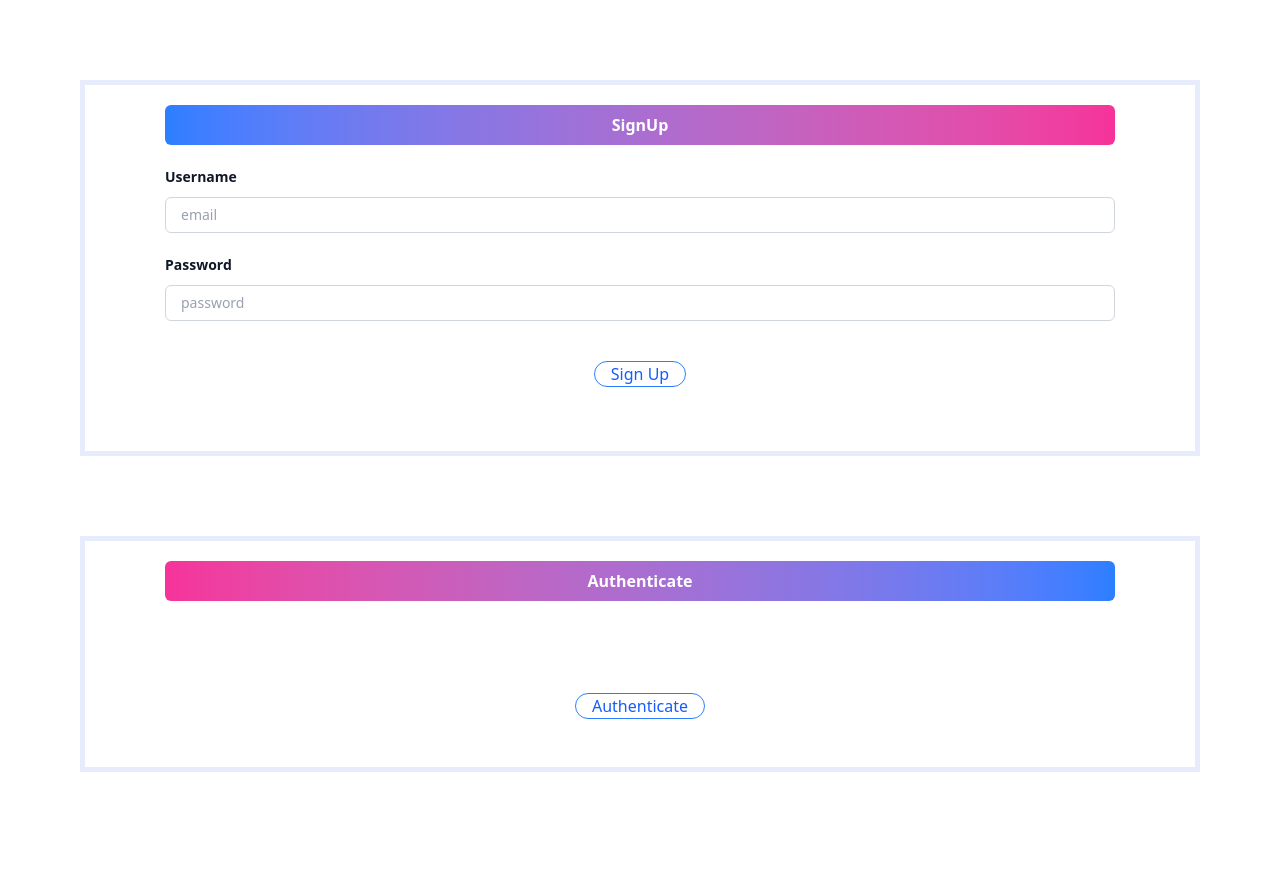
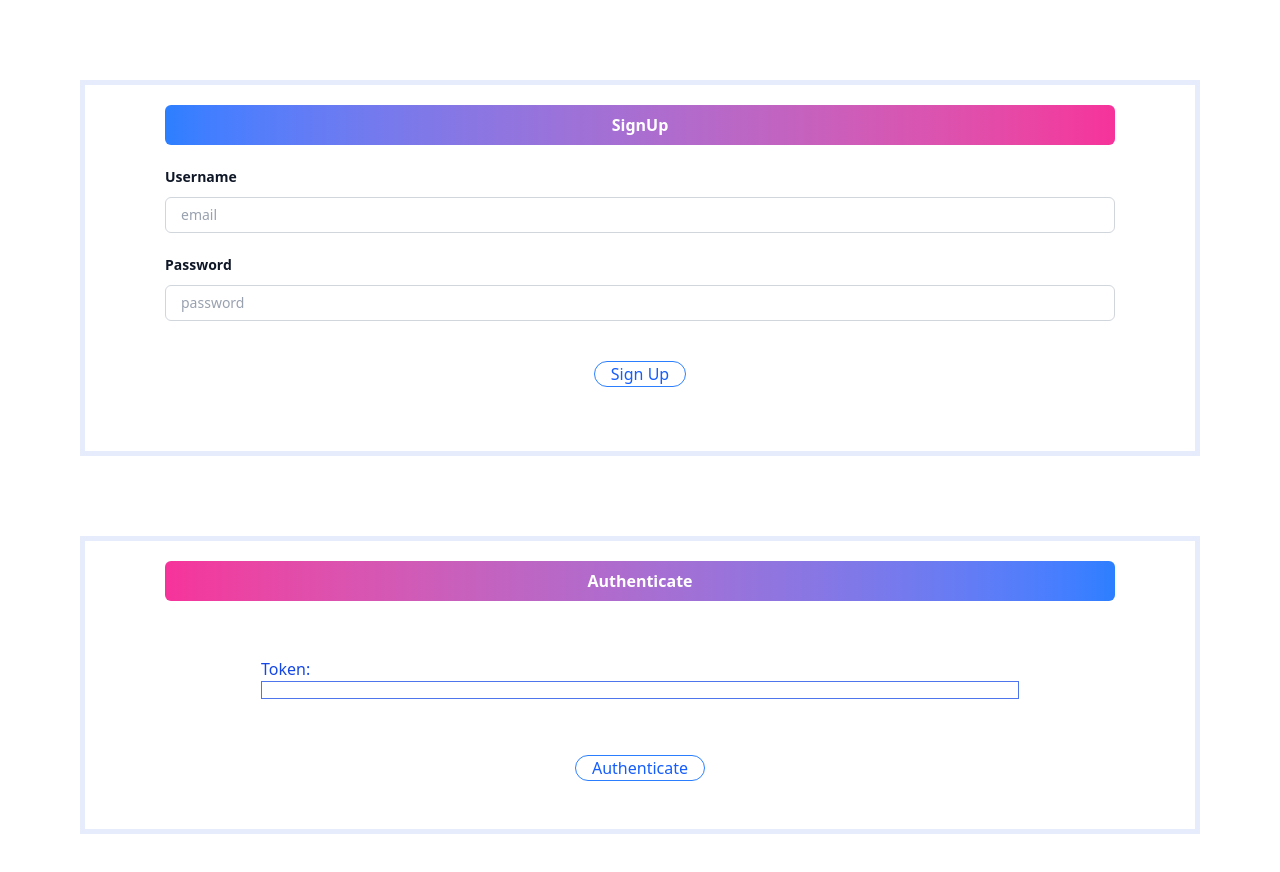
Before and after one commit to MarcgVa/block27_ReactForm, a React (Vite) app: page / in a window 1280 px wide. Shown: the top 872 px of the page. Built offline with nearby package versions, Linux system fonts and the light colour scheme.

Commit message:
add more styling

```diff
--- a/src/components/Authenticate.jsx
+++ b/src/components/Authenticate.jsx
@@ -41,10 +41,16 @@ const Authenticate = ({ token }) => {
         <h2 className="font-bold text-center p-2 mt-5 mx-20 rounded-md bg-linear-to-r from-pink-500 to-blue-500 px-2 text-white">
           Authenticate
         </h2>
-        <h2 className= "mt-5 mx-20 p-4 ${authMessage !== null ? bg - green - 400 : null}">
-          <p className="text-red-800 text-center">
+        <h2 className="mt-5 mx-20 p-4 ${authMessage !== null ? bg - green - 400 : null}">
+          <p className="text-red-800 text-center font-bold text-5xl text-shadow-amber-400 text-shadow-lg">
             {authMessage !== null ? authMessage : null}
           </p>
+          <article className="text-wrap: wrap-anywhere pt-5">
+            <p className="text-blue-700 mx-20 ">Token:</p>
+            <p className="text-blue-700/75 mx-20 text-sm border p-2 ">
+              {token !== null ? token : null}
+            </p>
+          </article>
         </h2>
         <div className="flex justify-center">
           <button
--- a/src/components/SignUp.jsx
+++ b/src/components/SignUp.jsx
@@ -24,6 +24,7 @@ const SignUp = ({setToken}) => {
       const json = await response.json();
       if (json.success) {
         setToken(json.token);
+        console.log(json.token);
       };
       if (json.error) {
         throw new Error(json.error.message);
@@ -32,7 +33,6 @@ const SignUp = ({setToken}) => {
       setErrorMsg(err.message);
       console.error(err.message);
     }
-
   }
 
   const handleUpdate = (e) => {
```
Also changed, not shown: 1 other file (tests, documents, lock files or other folders).
